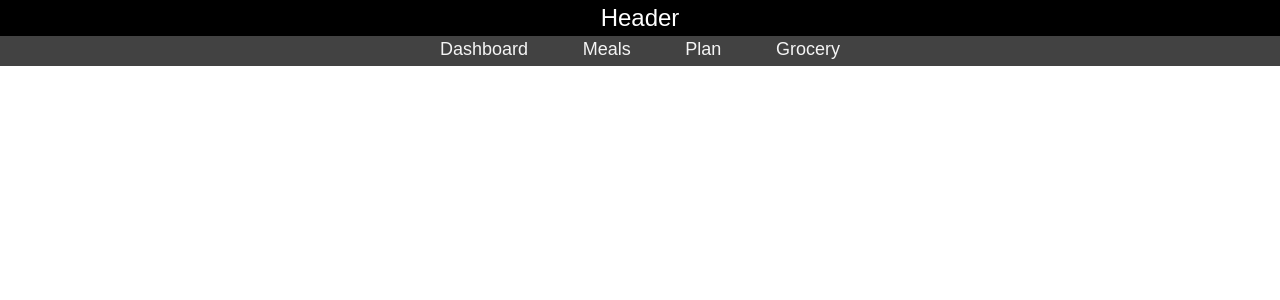
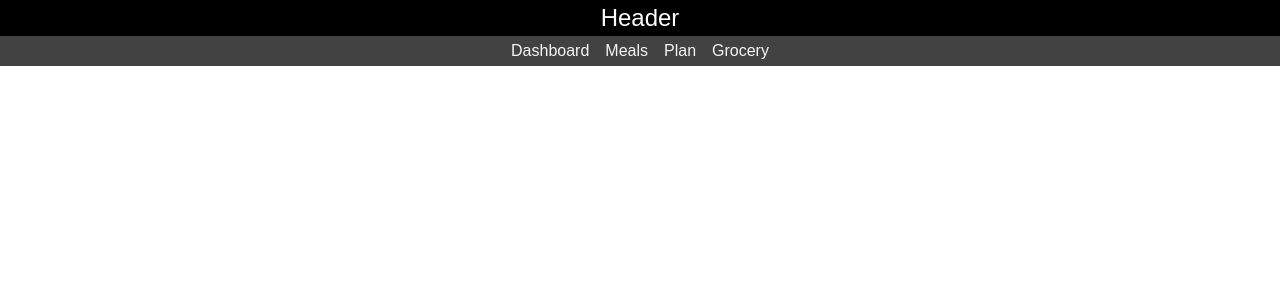
Before and after one commit to Zmyhrer/MealPlanner, a Next.js app in the folder frontend/: page / in a window 1280 px wide. Shown: the top 300 px of the page. Built offline with nearby package versions, Linux system fonts and the light colour scheme.

Commit message:
feat: add framer-motion for better animation for navbar

```diff
--- a/frontend/components/navBar.tsx
+++ b/frontend/components/navBar.tsx
@@ -1,28 +1,63 @@
-import React from "react";
+"use client";
+import React, { useRef, useState, useEffect } from "react";
+import { usePathname } from "next/navigation";
+import { motion } from "framer-motion";
 import styles from "../styles/navBar.module.css";
 import NavLink from "./navLink";
 
-const navBar = () => {
+const NavBar = () => {
+  const pathname = usePathname();
+
+  const links = [
+    { href: "/dashboard", label: "Dashboard" },
+    { href: "/meals", label: "Meals" },
+    { href: "/plan", label: "Plan" },
+    { href: "/grocery", label: "Grocery" },
+  ];
+
+  const navRefs = useRef<(HTMLLIElement | null)[]>([]);
+  const [indicatorStyle, setIndicatorStyle] = useState({ width: 0, x: 0 });
+
+  const activeIndex = links.findIndex((link) => link.href === pathname);
+
+  useEffect(() => {
+    const activeRef = navRefs.current[activeIndex];
+    if (activeRef) {
+      setIndicatorStyle({
+        width: activeRef.offsetWidth,
+        x: activeRef.offsetLeft,
+      });
+    } else {
+      setIndicatorStyle({ width: 0, x: 0 });
+    }
+  }, [activeIndex]);
+
   return (
     <nav className={styles.navBar}>
       <div className={styles.navItems}>
-        <ul>
-          <li>
-            <NavLink href="/dashboard" text="Dashboard" />
-          </li>
-          <li>
-            <NavLink href="/meals" text="Meals" />
-          </li>
-          <li>
-            <NavLink href="/plan" text="Plan" />
-          </li>
-          <li>
-            <NavLink href="/grocery" text="Grocery" />
-          </li>
+        <ul className={styles.navList}>
+          {/* Framer Motion indicator */}
+          <motion.span
+            className={styles.indicator}
+            layout
+            animate={indicatorStyle}
+            transition={{ type: "spring", stiffness: 300, damping: 30 }}
+          />
+
+          {links.map((link, i) => (
+            <li
+              key={link.href}
+              ref={(el) => {
+                navRefs.current[i] = el;
+              }}
+            >
+              <NavLink href={link.href} text={link.label} />
+            </li>
+          ))}
         </ul>
       </div>
     </nav>
   );
 };
 
-export default navBar;
+export default NavBar;
--- a/frontend/components/navLink.tsx
+++ b/frontend/components/navLink.tsx
@@ -1,12 +1,17 @@
-import React from "react";
+import Link from "next/link";
+import styles from "../styles/navBar.module.css";
 
-type NavLinkProps = {
+interface NavLinkProps {
   href: string;
   text: string;
+}
+
+const NavLink = ({ href, text }: NavLinkProps) => {
+  return (
+    <Link href={href} className={styles.navLink}>
+      {text}
+    </Link>
+  );
 };
 
-const navLink: React.FC<NavLinkProps> = ({ href, text }) => {
-  return <a href={href}>{text}</a>;
-};
-
-export default navLink;
+export default NavLink;
--- a/frontend/package.json
+++ b/frontend/package.json
@@ -9,6 +9,7 @@
     "lint": "eslint"
   },
   "dependencies": {
+    "framer-motion": "^12.23.26",
     "next": "16.0.6",
     "react": "19.2.0",
     "react-dom": "19.2.0"
--- a/frontend/styles/navBar.module.css
+++ b/frontend/styles/navBar.module.css
@@ -4,20 +4,92 @@
     height: 30px;
     display: flex;
     justify-content: center;
+    align-items: center;
     background-color: rgb(66, 66, 66);
     color: whitesmoke;
-    font-size: large;
+    font-size: medium;
 }
 
 .navItems {
-
-    width: 400px;
+    height: 100%;
+    width: auto;
+    display: flex;
     justify-content: center;
+    align-items: center;
 }
 
-.navItems ul{
+.navItems ul {
+  height: 100%;
+  width: 100%;
 
-    width: 100%;
-    display: flex;
-    justify-content: space-between;
+  display: flex;
+  justify-content: space-between;
+  align-items: center;
+
+  margin: 0;
+  padding: 0;
+  list-style: none;
 }
+
+.navItems li {
+  display: flex;
+  align-items: center;
+}
+
+.navItems a {
+  height: 100%;
+  display: flex;
+  align-items: center;
+  padding: 0 8px;
+  color: inherit;
+  text-decoration: none;
+}
+
+/**
+ * Base nav link styling
+ */
+.navLink {
+  height: 100%;
+  display: flex;
+  align-items: center;
+  padding: 0 12px;
+
+  color: inherit;
+  text-decoration: none;
+  border-radius: 8px;
+
+  transition:
+    background-color 200ms ease,
+    color 200ms ease;
+}
+
+
+.navList {
+  position: relative;
+  display: flex;
+  height: 100%;
+  margin: 0;
+  padding: 0;
+  list-style: none;
+}
+
+.indicator {
+  position: absolute;
+  top: 0;
+  height: 100%;
+  background-color: rgb(128, 90, 213);
+  border-radius: 8px;
+  transition: left 300ms ease, width 300ms ease;
+  z-index: 0;
+}
+
+.navLink {
+  position: relative;
+  z-index: 1; /* text above indicator */
+  display: flex;
+  align-items: center;
+  justify-content: center;
+  padding: 0 12px;
+  color: inherit;
+  text-decoration: none;
+}
```
Also changed, not shown: 1 other file (tests, documents, lock files or other folders).
